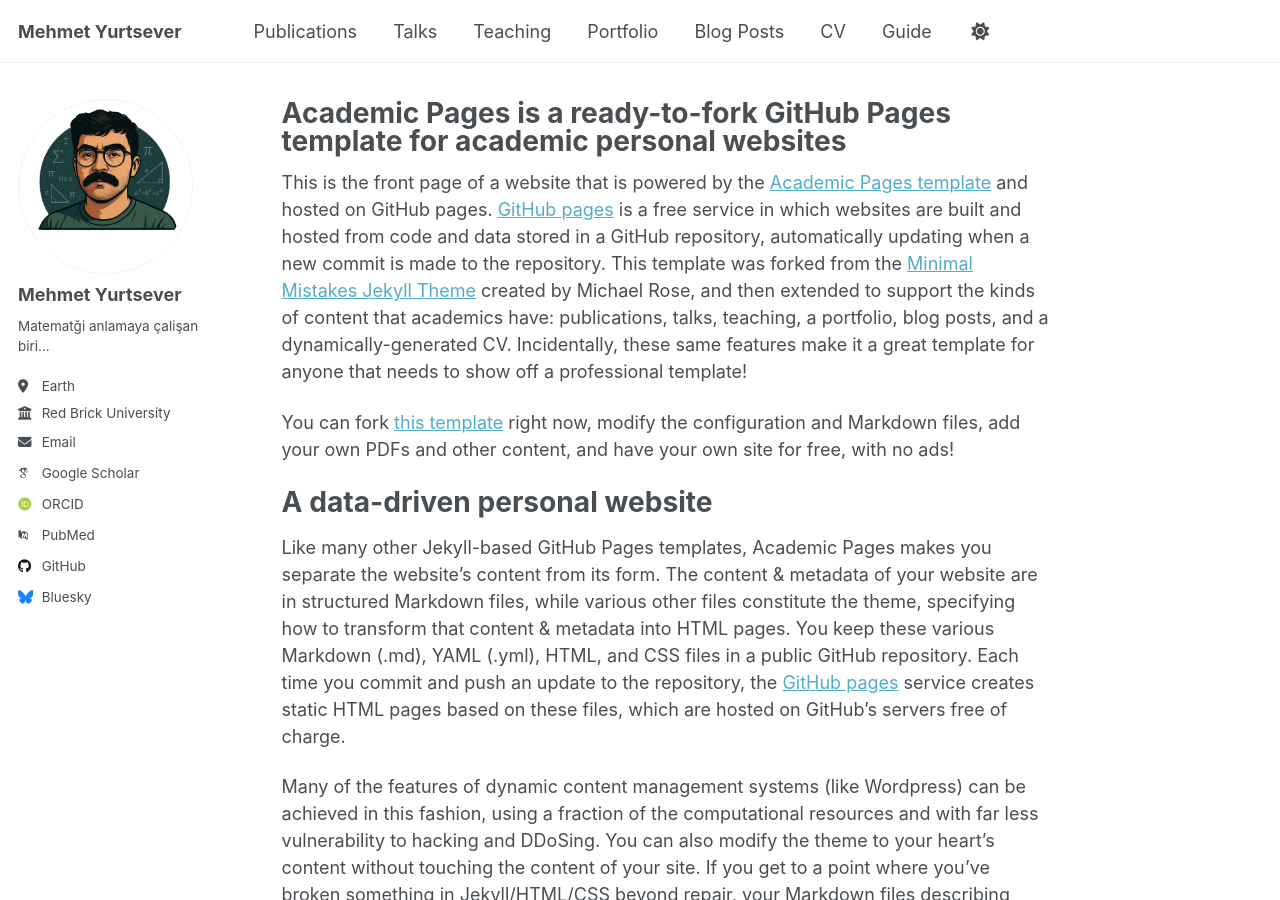
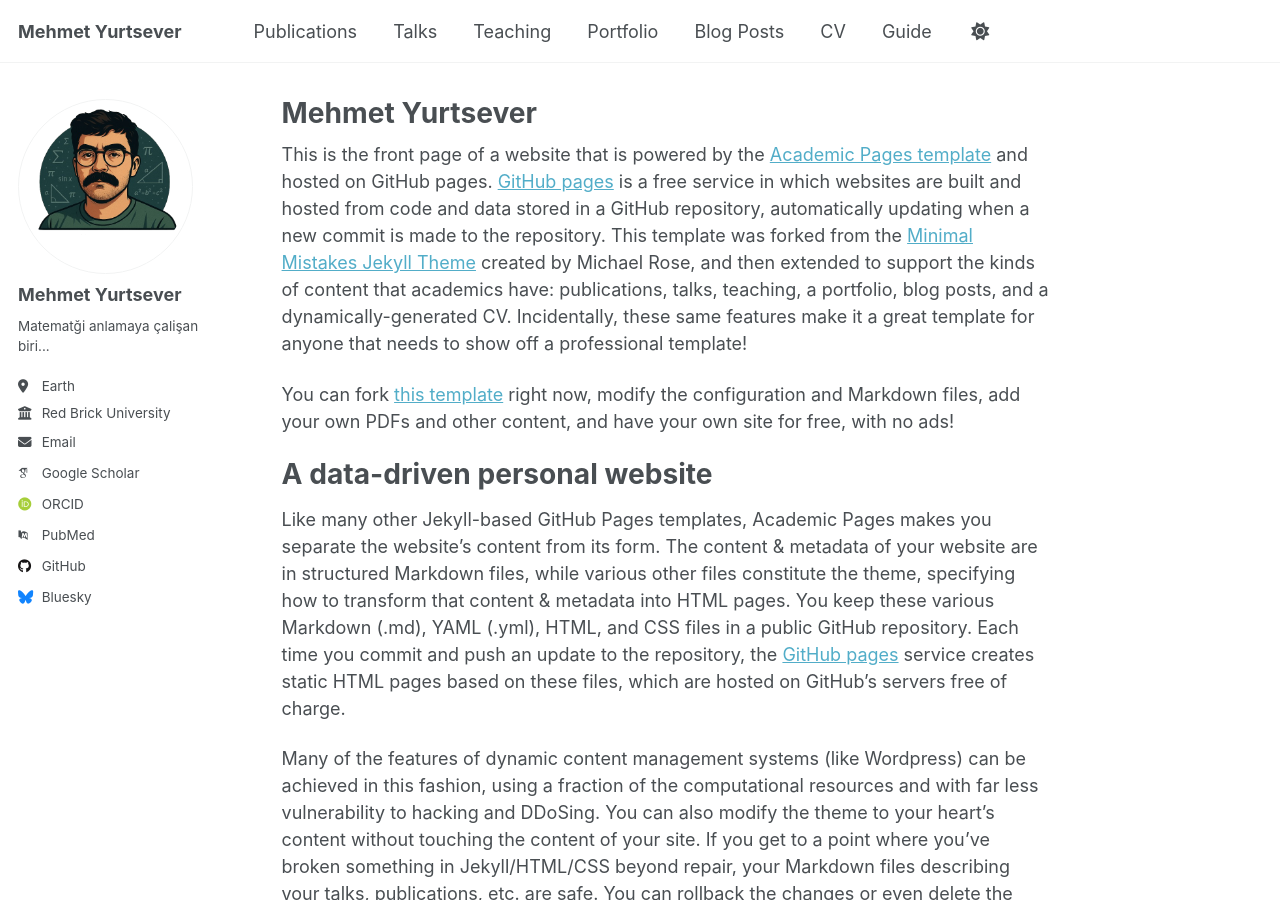
Before and after one commit to mehmetyurtsever-math/mehmetyurtsever-math.github.io, a Jekyll site: the page built from _pages/about.md, in a window 1280 px wide and 900 px high. Built offline with Jekyll 4.4.1, drawn with Linux system fonts in a browser that asks for light colours; some web fonts are replaced; a script that is not in the unit is left out.

Commit message:
Güncellemeler yapıldı

```diff
--- a/_pages/about.md
+++ b/_pages/about.md
@@ -1,6 +1,6 @@
 ---
 permalink: /
-title: "Academic Pages is a ready-to-fork GitHub Pages template for academic personal websites"
+title: "Mehmet Yurtsever"
 author_profile: true
 redirect_from:
   - /about/
```
